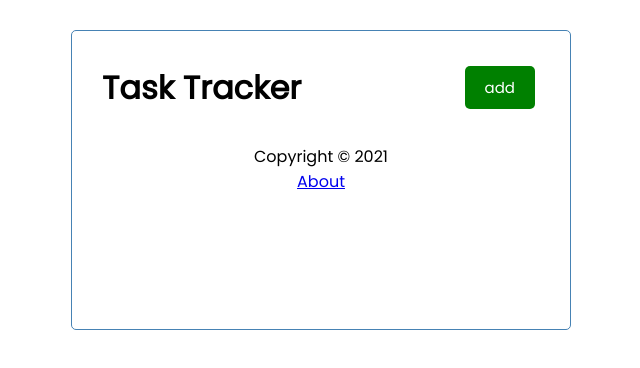
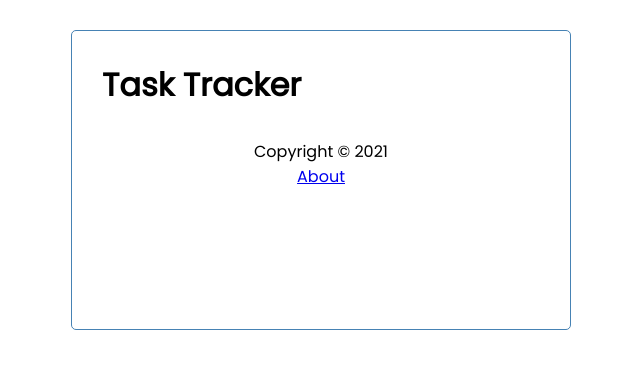
Before and after one commit to andregit1/task_tracker, a React (Create React App) app: page / in a window 1280 px wide. Shown: the top 368 px of the page, without its empty margins (319-959 px from the left). Built offline with nearby package versions, Linux system fonts and the light colour scheme; data requests are answered from the project's data file.

Commit message:
fix home routes

```diff
--- a/src/components/Header.js
+++ b/src/components/Header.js
@@ -15,7 +15,7 @@ const Header = ({ title, toggleActionAdd, showAddTaskProp }) => {
       <h1>{title}</h1>
       {/* <Button onClickParam={onClickFuncMethod} /> */}
 
-      {location.pathname === '/' && <Button
+      {location.pathname === '/task_tracker' && <Button
         onClickParam={toggleActionAdd}
         text={showAddTaskProp ? 'close' : 'add'}
         color={showAddTaskProp ? 'red' : 'green'}
```
